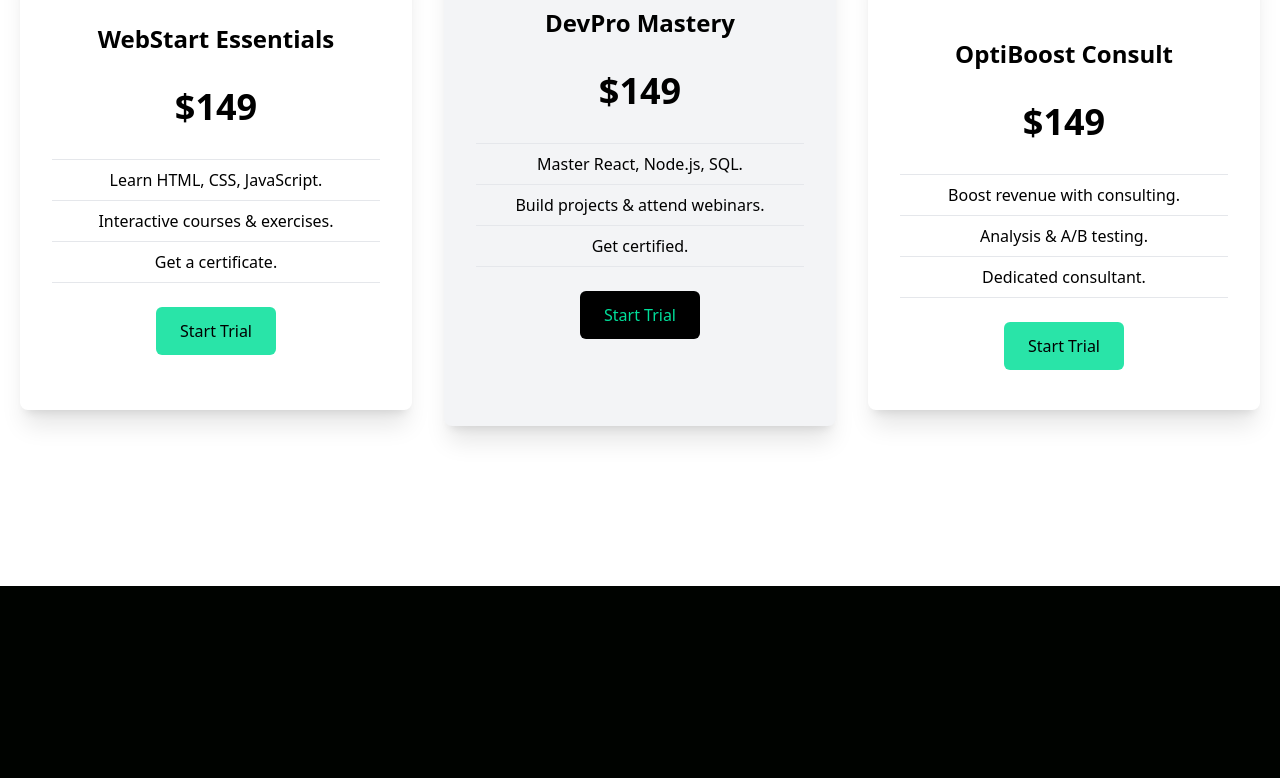
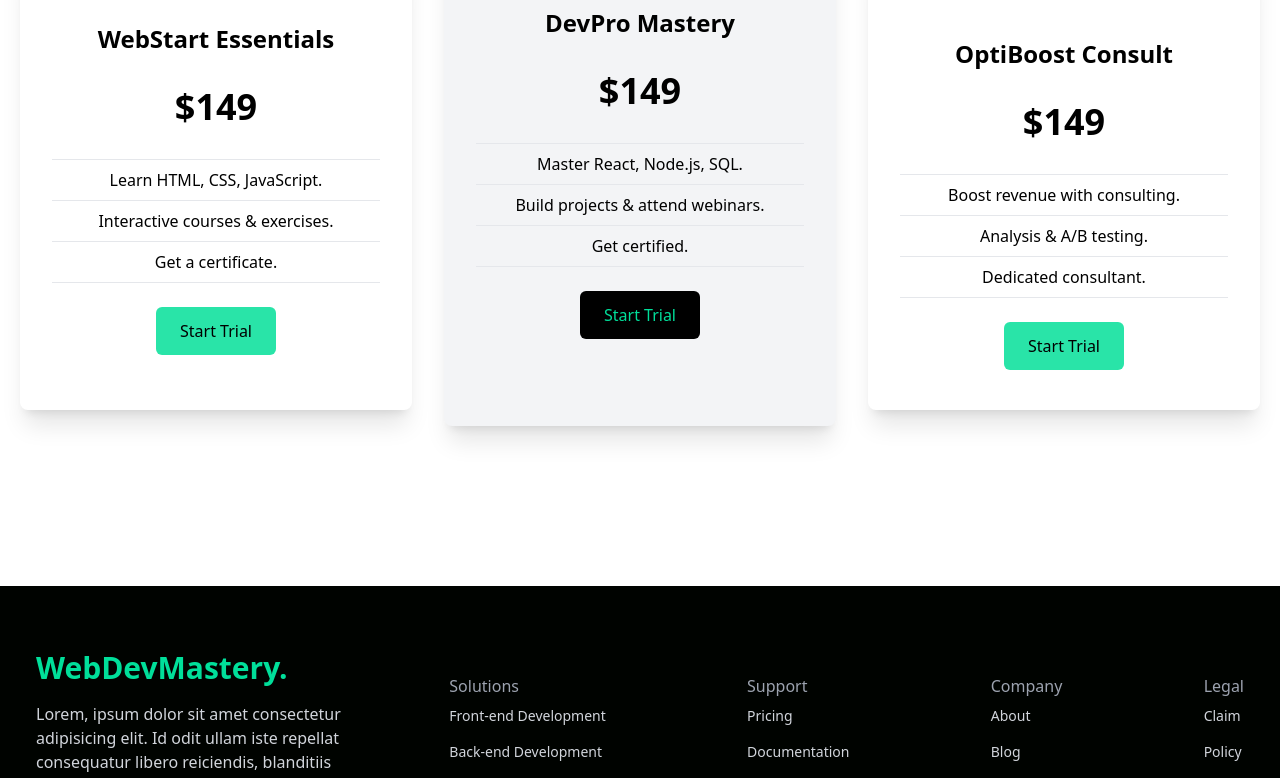
Before and after one commit to ahmadwahlah/WebDevMastery., a React (Create React App) app: page / in a window 1280 px wide. Shown: the part 2006-2784 px from the top of the page. Before the commit the page ends 2592 px from the top, so only its background shows below. Built offline with nearby package versions, Linux system fonts and the light colour scheme.

Commit message:
footer component added

```diff
--- a/src/App.js
+++ b/src/App.js
@@ -4,6 +4,7 @@
 import Dashboard from "./components/Dashboard";
 import Newsletter from "./components/Newsletter";
 import Cards from "./components/Cards";
+import Footer from "./components/Footer";
 
 export default function App() {
   return (
@@ -14,6 +15,7 @@
         <Dashboard />
         <Newsletter />
         <Cards />
+        <Footer />
       </div>
     </div>
   );
--- /dev/null
+++ b/src/components/Footer.js
@@ -0,0 +1,75 @@
+import React from "react";
+import {
+  FaDribbbleSquare,
+  FaFacebookSquare,
+  FaGithubSquare,
+  FaInstagram,
+  FaTwitterSquare,
+} from "react-icons/fa";
+
+function Footer() {
+  return (
+    <div className="max-w-[1240px] mx-auto py-16 px-4 grid lg:grid-cols-3 gap-8 text-gray-300">
+      <div>
+        <h1 className="w-full text-3xl font-bold text-[#00df9a]">
+          WebDevMastery.
+        </h1>
+        <p className="py-4">
+          Lorem, ipsum dolor sit amet consectetur adipisicing elit. Id odit
+          ullam iste repellat consequatur libero reiciendis, blanditiis
+          accusantium.
+        </p>
+        <div className="flex justify-between my-6 md:w-[75%]">
+          <FaFacebookSquare size={30} />
+          <FaInstagram size={30} />
+          <FaTwitterSquare size={30} />
+          <FaGithubSquare size={30} />
+          <FaDribbbleSquare size={30} />
+        </div>
+      </div>
+      <div className="lg:col-span-2 flex justify-between mt-6">
+        <div>
+          <h6 className="font-medium text-gray-400">Solutions</h6>
+          <ul>
+            <li className="py-2 text-sm">Front-end Development</li>
+            <li className="py-2 text-sm">Back-end Development</li>
+            <li className="py-2 text-sm">Full-Stack Development</li>
+            <li className="py-2 text-sm">Web Design</li>
+          </ul>
+        </div>
+
+        <div>
+          <h6 className="font-medium text-gray-400">Support</h6>
+          <ul>
+            <li className="py-2 text-sm">Pricing</li>
+            <li className="py-2 text-sm">Documentation</li>
+            <li className="py-2 text-sm">Guides</li>
+            <li className="py-2 text-sm">API Status</li>
+          </ul>
+        </div>
+
+        <div>
+          <h6 className="font-medium text-gray-400">Company</h6>
+          <ul>
+            <li className="py-2 text-sm">About</li>
+            <li className="py-2 text-sm">Blog</li>
+            <li className="py-2 text-sm">Jobs</li>
+            <li className="py-2 text-sm">Press</li>
+            <li className="py-2 text-sm">Careers</li>
+          </ul>
+        </div>
+
+        <div>
+          <h6 className="font-medium text-gray-400">Legal</h6>
+          <ul>
+            <li className="py-2 text-sm">Claim</li>
+            <li className="py-2 text-sm">Policy</li>
+            <li className="py-2 text-sm">Terms</li>
+          </ul>
+        </div>
+      </div>
+    </div>
+  );
+}
+
+export default Footer;
--- a/src/components/Hero.js
+++ b/src/components/Hero.js
@@ -12,7 +12,7 @@
           Unlock Web Potential.
         </h1>
         <div className="flex justify-center items-center">
-          <p className="text-xl sm:text-4xl md:text-5xl font-bold py-2">
+          <p className="text-xl sm:text-3xl md:text-4xl font-bold py-2">
             Boost revenue and performance for
           </p>
           <Typed
```
